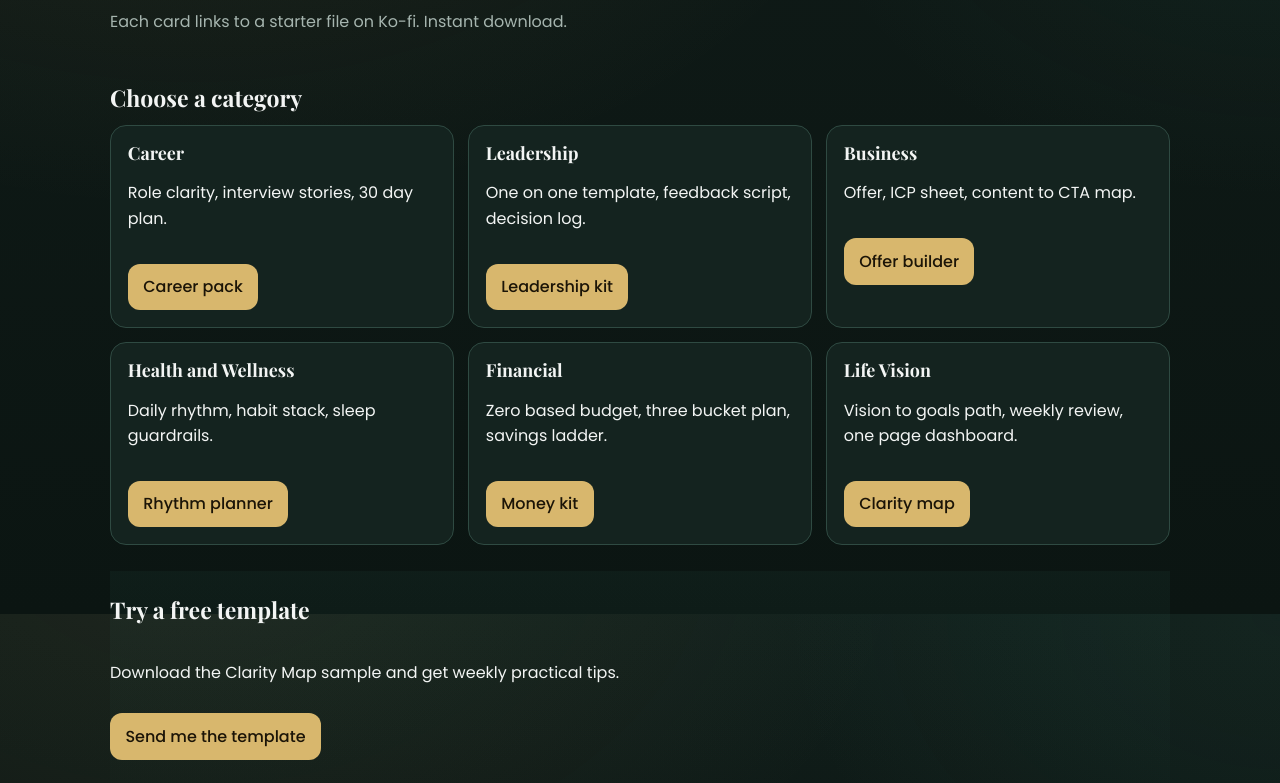
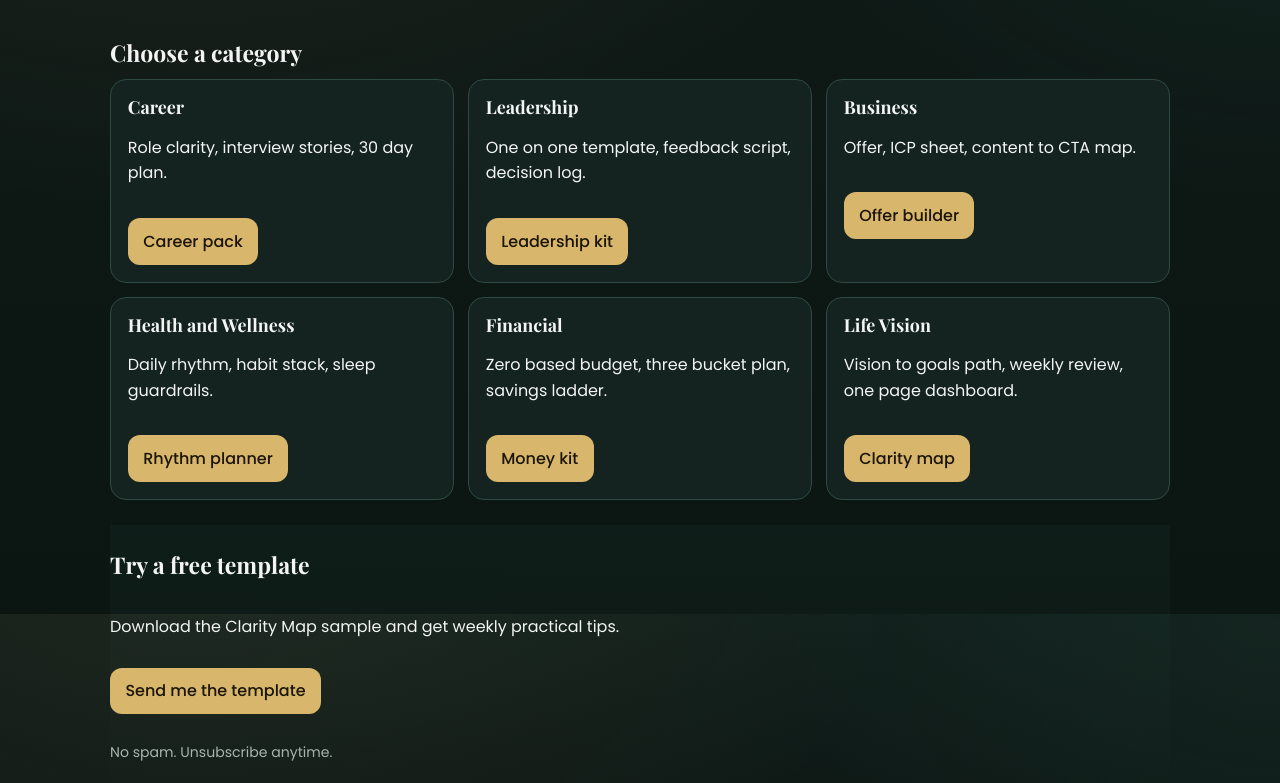
Before and after one commit to chizsaleei/Certificates, a plain HTML site: page coaching.html in a window 1280 px wide. Shown: the part 186-969 px from the top of the page. Drawn offline with nearby package versions, Linux system fonts and the light colour scheme.

Commit message:
Update coaching.html

```diff
--- a/coaching.html
+++ b/coaching.html
@@ -36,8 +36,7 @@
     <section class="hero small">
       <div class="hero-inner">
         <h1>Focused growth categories</h1>
-        <p class="subtitle">Each card links to a starter file on Ko-fi. Instant download.</p>
-      </div>
+        </div>
     </section>
 
     <!-- Categories -->
```
